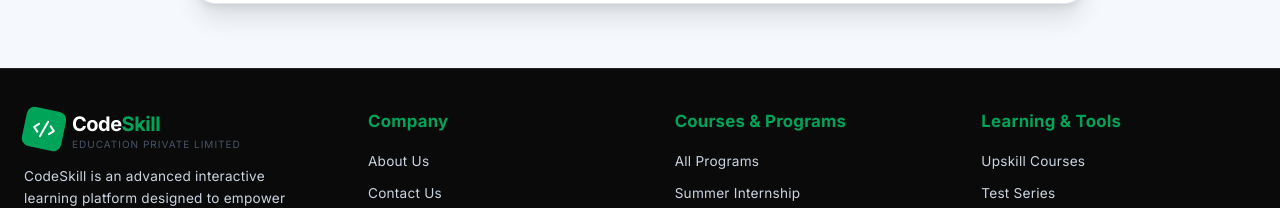
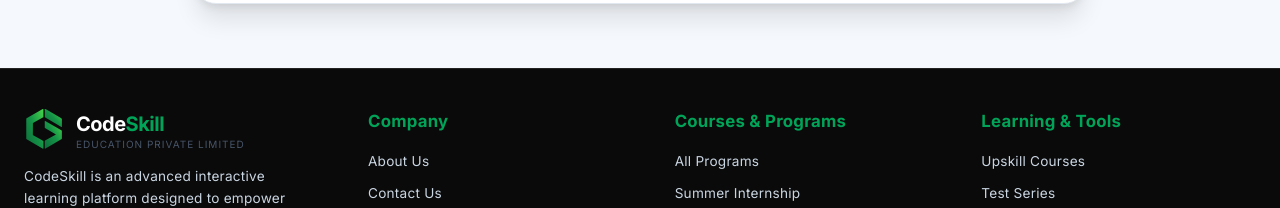
Before and after one commit to kripalnathtiwari/CodeSkill, a React (Vite) app in the folder frontend-react/: page /be-a-mentor in a window 1280 px wide. Shown: the part 2781-2989 px from the top of the page. Built offline with nearby package versions, Linux system fonts and the light colour scheme.

Commit message:
feat(footer): replace code icon with official codeskill logo emblem

```diff
--- a/frontend-react/src/components/Footer.tsx
+++ b/frontend-react/src/components/Footer.tsx
@@ -1,6 +1,6 @@
 import React from "react";
 import { Link, useLocation } from "react-router-dom";
-import { Code2, MapPin, ArrowUp } from "lucide-react";
+import { MapPin, ArrowUp } from "lucide-react";
 import { motion } from "framer-motion";
 
 const Linkedin = ({ className }: { className?: string }) => (
@@ -50,10 +50,12 @@ export default function Footer() {
 
         {/* Brand & Address Section */}
         <div className="w-full xl:w-1/4 space-y-6">
-          <Link to="/" className="flex items-center space-x-2 mb-4 group">
-            <div className="w-10 h-10 bg-primary rounded-lg flex items-center justify-center transform rotate-12 transition-transform group-hover:rotate-0">
-              <Code2 className="w-6 h-6 text-text-inverse" />
-            </div>
+          <Link to="/" className="flex items-center space-x-3 mb-4 group">
+            <img
+              src="/favicon.svg"
+              alt="CodeSkill Logo"
+              className="h-10 w-10 object-contain transition-transform group-hover:scale-105"
+            />
             <div>
               <span className="text-xl font-black tracking-tight text-text-inverse">Code<span className="text-primary">Skill</span></span>
               <p className="text-[10px] text-text-muted uppercase tracking-widest leading-none">Education Private Limited</p>
```
